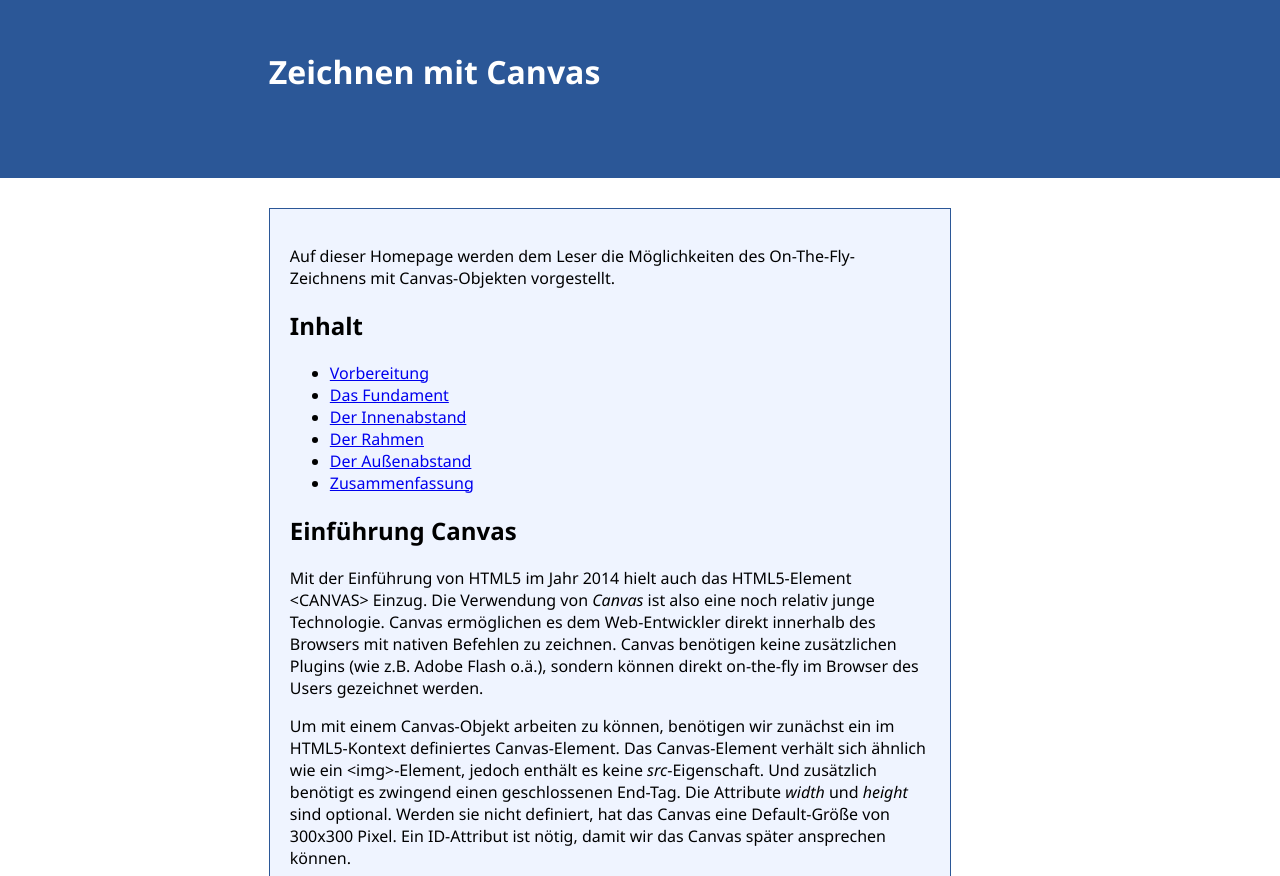
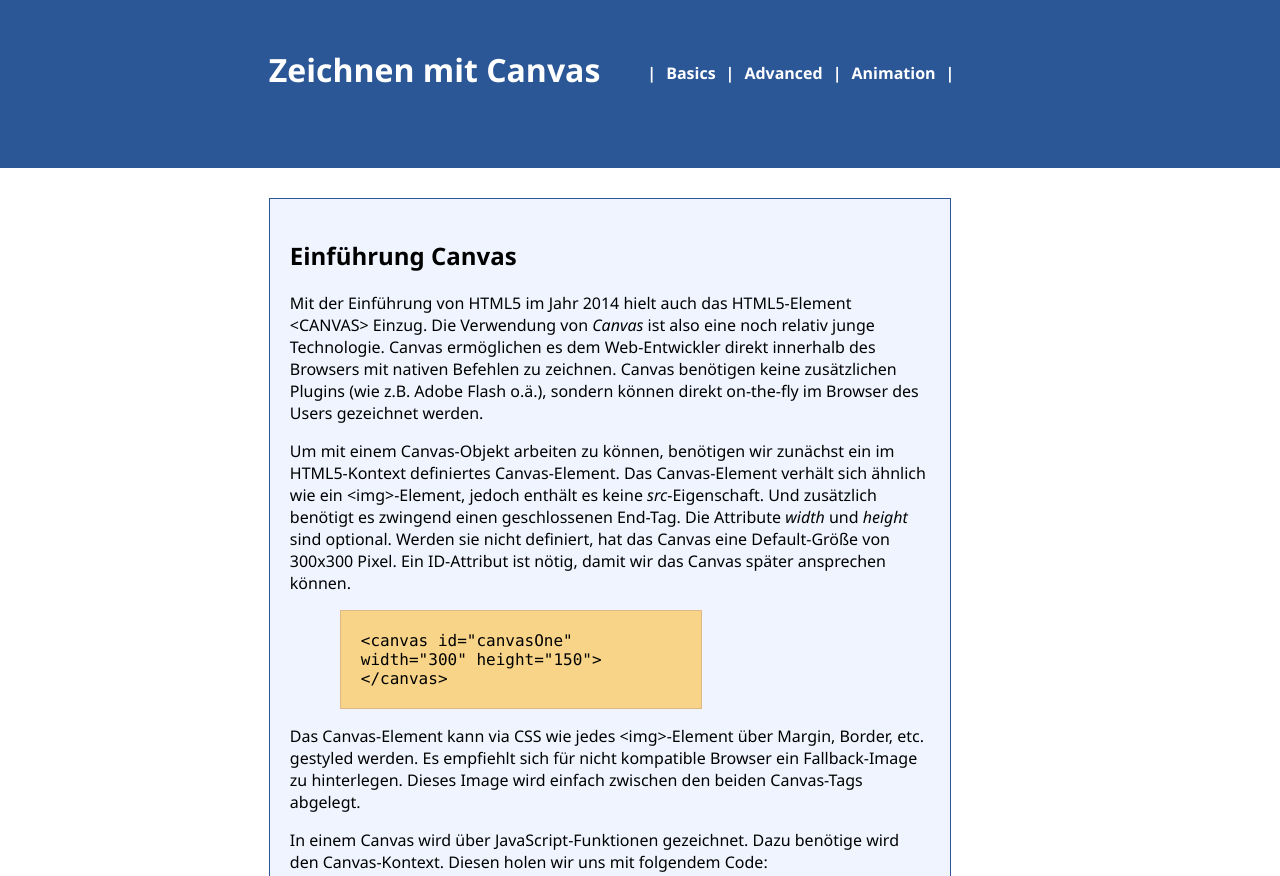
Before and after one commit to derdanielb/webengi, a plain HTML site: page JS-Page/interactive.html in a window 1280 px wide. Shown: the top 876 px of the page. Drawn offline with nearby package versions, Linux system fonts and the light colour scheme.

Commit message:
added page 2 + 3

```diff
--- a/JS-Page/css4js.css
+++ b/JS-Page/css4js.css
@@ -15,10 +15,30 @@ body {
     margin-left: 0;
     margin-right: 0;
 }
+h4{
+    margin-left: 10px;
+}
+h4 > a:link{
+    color: white;
+    text-decoration: none;
+}
+h4 > a:visited{
+    color: white;
+    text-decoration: none;
+}
+#navx{
+    display: flex;
+    margin-top: 7px;
+    margin-left: 37px;
+    width:19%;
+    justify-content: flex-start;
+    flex-wrap: nowrap;
+    min-width: 184px;
+}
 #topbar{
     background-color: #2b5797;
     width: 100%;
-    height: 200px;
+    height: 190px;
     text-align: center;
     color: white;
     /*padding-top: 55px;*/
@@ -34,11 +54,14 @@ body {
     /*height: 50px;*/
     /*text-align: center;*/
     color: white;
-    padding-top: 50px;
+    padding-top: 34px;
     padding-bottom: 20px;
     position: fixed;
     z-index: 1;
     top:0;
+    display: flex;
+    flex-direction: row;
+    flex-wrap: wrap;
     /*border-bottom: 1px solid white;*/
 }
 
@@ -70,6 +93,7 @@ body {
     position: relative;
     margin-left: 21%;
     margin-right: 0;
+
 }
 
 #contentSection {
--- a/JS-Page/interactive.html
+++ b/JS-Page/interactive.html
@@ -5,27 +5,16 @@
     <link rel="stylesheet" href="css4js.css">
     <script type="text/javascript" src="canvasdrawing.js"></script>
     <script src="https://code.jquery.com/jquery-2.2.3.min.js"></script>
-    <title>Zeichnen mit Canvas</title>
+    <title>Zeichnen mit Canvas - Basics</title>
 </head>
 <body>
 <div id="topbar"></div>
-<div id="topbarmini"><h1 id="h1Centermini">Zeichnen mit Canvas</h1></div>
+<div id="topbarmini"><h1 id="h1Centermini">Zeichnen mit Canvas</h1><nav id="navx"><h4>|</h4><h4><a href="interactive.html">Basics</a></h4><h4>|</h4><h4>
+    <a href="interactive_2.html">Advanced</a></h4><h4>|</h4><h4><a href="interactive_3.html">Animation</a></h4><h4>|</h4></nav></div>
 <div id="fixedbox">
     <div id="centerContainer">
 
-        <p> Auf dieser Homepage werden dem Leser die Möglichkeiten des On-The-Fly-Zeichnens mit Canvas-Objekten
-            vorgestellt.</p>
-        <aside><h2>Inhalt</h2>
-            <ul>
 
-                <li><a href="#vorbereitung">Vorbereitung</a></li>
-                <li><a href="#box">Das Fundament</a></li>
-                <li><a href="#padding">Der Innenabstand</a></li>
-                <li><a href="#border">Der Rahmen</a></li>
-                <li><a href="#margin">Der Außenabstand</a></li>
-                <li><a href="#conclusion">Zusammenfassung</a></li>
-            </ul>
-        </aside>
         <section id="contentSection">
             <article><a name="vorbereitung"><h2>Einführung Canvas</h2></a>
                 <p>Mit der Einführung von HTML5 im Jahr 2014 hielt auch das HTML5-Element &lt;CANVAS&gt; Einzug. Die
@@ -63,7 +52,8 @@
                     welchen wir vorher vom Canvas-Element
                     erzeugt haben. Dies resultiert in folgendem Code, wobei <i>color</i> ein Hex-Code ist, alternativ
                     aber auch per
-                    RGN-String(<i>"rgb(200,0,0)";</i>) angegeben werden kann. X,Y entsprechen den Koordinaten im Canvas,
+                    RGN-String(<i>"rgb(200,0,0)";</i>) angegeben werden kann. Zusätzlich ist auch die Angabe eines
+                    Alpha-Kanals möglich. X,Y entsprechen den Koordinaten im Canvas,
                     wo der Startpunkt des Rechtecks gesetzt wird.</p>
                 <div class="htmlCode">
                     ctx.fillStyle = color;
@@ -99,15 +89,18 @@
                 <p>Der Pfad kann weiter mit verschiedenen Attributen beschrieben werden. Diese können nach jeder <i>lineTo</i>
                     erneut verändert werden und wirken sich dann auf die nachfolgende Beschreibung aus. <br>Der <i>strokeStyle</i>
                     beschreibt die Farbe des Pfades. Dieses kann ein Hex-Code oder eine RGB-Code sein.
-                    <br>Die <i>lineWidth</i> nimmt einen Integer-Wert entgegen und beschreibt die Dicke der gezeichneten Linie.
-                    <br>Das <i>lineCap</i> beschreibt, wie das Ende eine Linie dargestellt wird. Es sind die Stringwerte "butt","round","square" gültig, wobei "round" zum Beispiel für <i>abgerundet</i> steht.</p>
+                    <br>Die <i>lineWidth</i> nimmt einen Integer-Wert entgegen und beschreibt die Dicke der gezeichneten
+                    Linie.
+                    <br>Das <i>lineCap</i> beschreibt, wie das Ende eine Linie dargestellt wird. Es sind die Stringwerte
+                    "butt","round","square" gültig, wobei "round" zum Beispiel für <i>abgerundet</i> steht.</p>
                 <div class="htmlCode">
-//In der Demo verwendetes Setting
+                    //In der Demo verwendetes Setting
                     <br>ctx.strokeStyle = color;
                     <br>ctx.lineWidth = 3; //int
                     <br>ctx.lineCap = "round"; //butt, round, square
                 </div>
             </article>
+            <p><a href="interactive_2.html">Weiter zu <i>Advanced</i></a></p>
         </section>
 
     </div>
```
Also changed, not shown: JS-Page/interactive_2.html (added, +54 -0 lines), JS-Page/interactive_3.html (added, +10 -0 lines).
